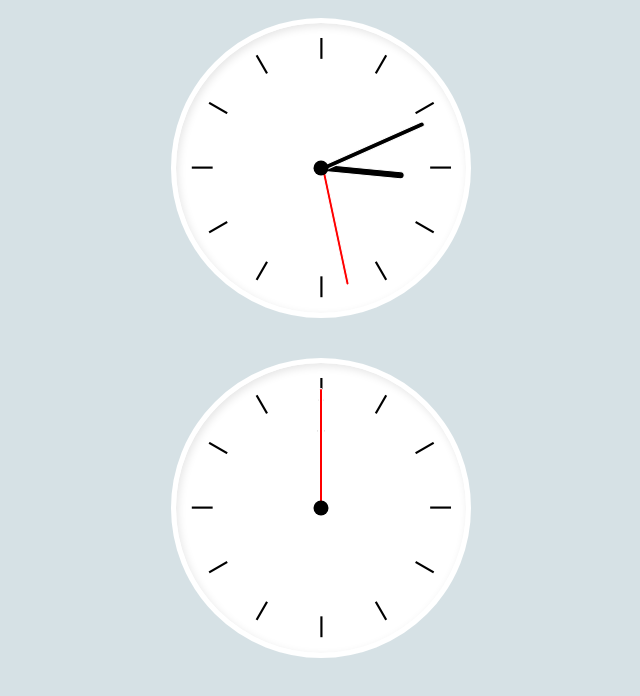
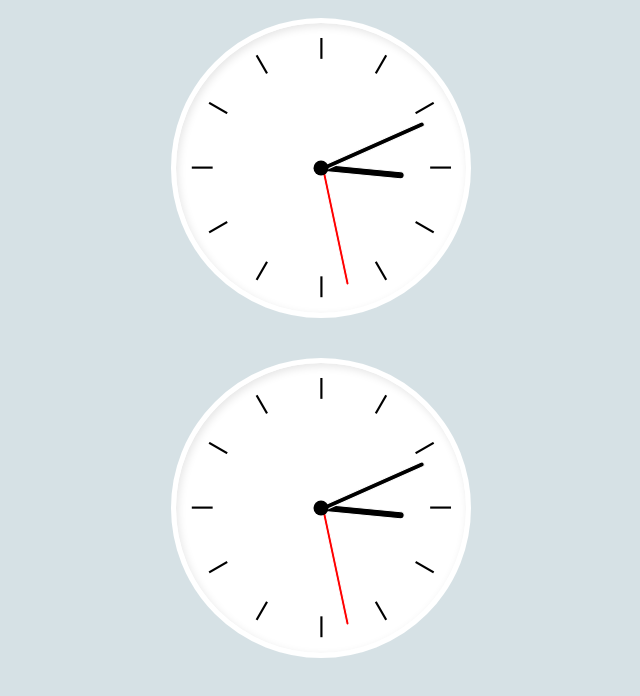
Before and after one commit to hastella/Javascript-Mission-2, a plain HTML site: page index.html in a window 1280 px wide. Shown: the part 86-782 px from the top of the page, without its empty margins (319-959 px from the left). Drawn offline with nearby package versions, Linux system fonts and the light colour scheme.

Commit message:
재사용 위한 forEach문 사용

```diff
--- a/AnalogClock.js
+++ b/AnalogClock.js
@@ -1,21 +1,23 @@
 const AnalogClock = ($container) => {
   const deg = 6;
-  const hr = document.querySelector(".hand.hour");
-  const mn = document.querySelector(".hand.minute");
-  const sc = document.querySelector(".hand.second");
+  const hr = document.querySelectorAll(".hand.hour");
+  const mn = document.querySelectorAll(".hand.minute");
+  const sc = document.querySelectorAll(".hand.second");
+  // console.log(hr, mn, sc);
 
   setInterval(() => {
     // 현재 시간 가져오기
     let day = new Date();
 
-    //시간을 단위로 추출
+    // 시간을 단위로 추출
     let hh = day.getHours() * 30;
     let mm = day.getMinutes() * deg;
     let ss = day.getSeconds() * deg;
 
-    hr.style.transform = `rotateZ(${hh + mm / 12}deg)`;
-    mn.style.transform = `rotateZ(${mm}deg)`;
-    sc.style.transform = `rotateZ(${ss}deg)`;
+    // 재사용을 위한 forEach문 사용
+    hr.forEach((hr) => (hr.style.transform = `rotateZ(${hh + mm / 12}deg)`));
+    mn.forEach((min) => (min.style.transform = `rotateZ(${mm}deg)`));
+    sc.forEach((sec) => (sec.style.transform = `rotateZ(${ss}deg)`));
   });
 };
 
--- a/style.css
+++ b/style.css
@@ -4,7 +4,7 @@
   box-sizing: border-box;
 }
 body {
-  font-family: 'Open Sans';
+  font-family: "Open Sans";
   font-weight: 300;
   background-color: #d6e1e5;
 }
@@ -24,7 +24,7 @@ body {
   box-shadow: inset 2px 3px 8px 0 rgba(0, 0, 0, 0.1);
 }
 .analog-clock::after {
-  content: '';
+  content: "";
   width: 15px;
   height: 15px;
   position: absolute;
```
